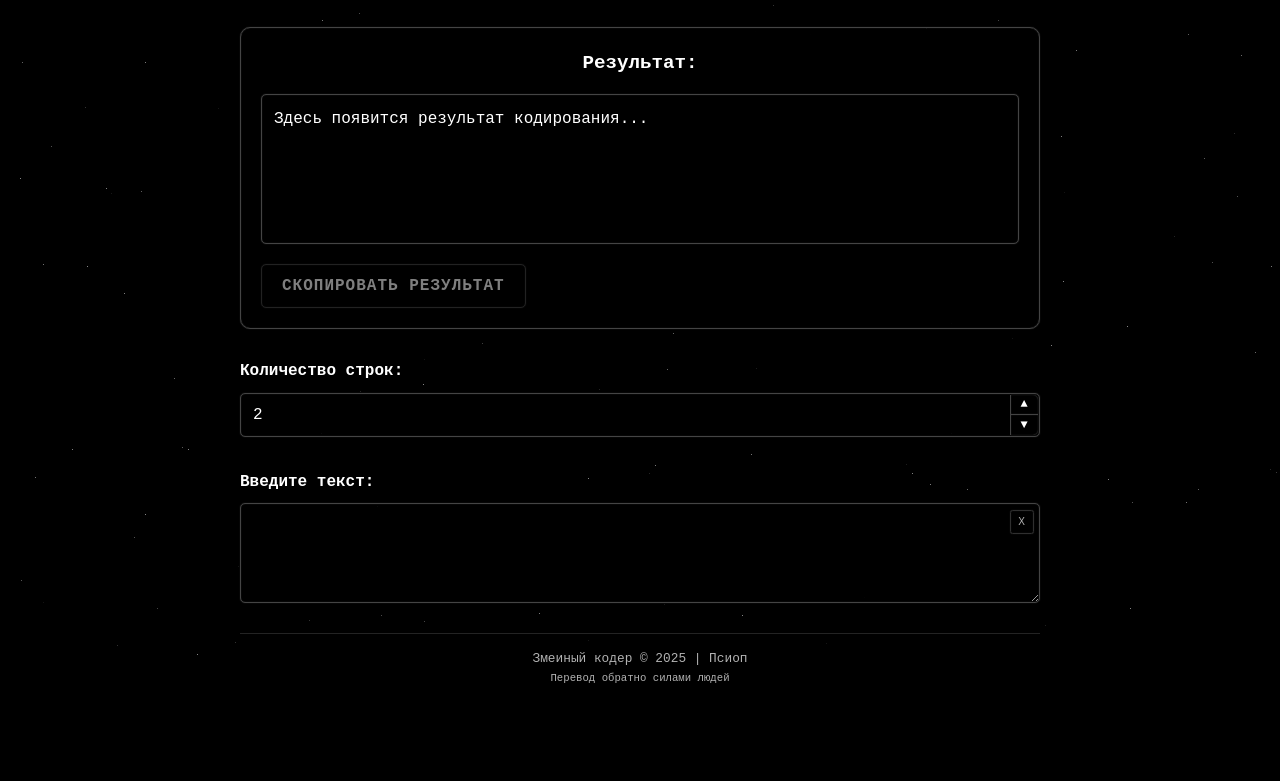
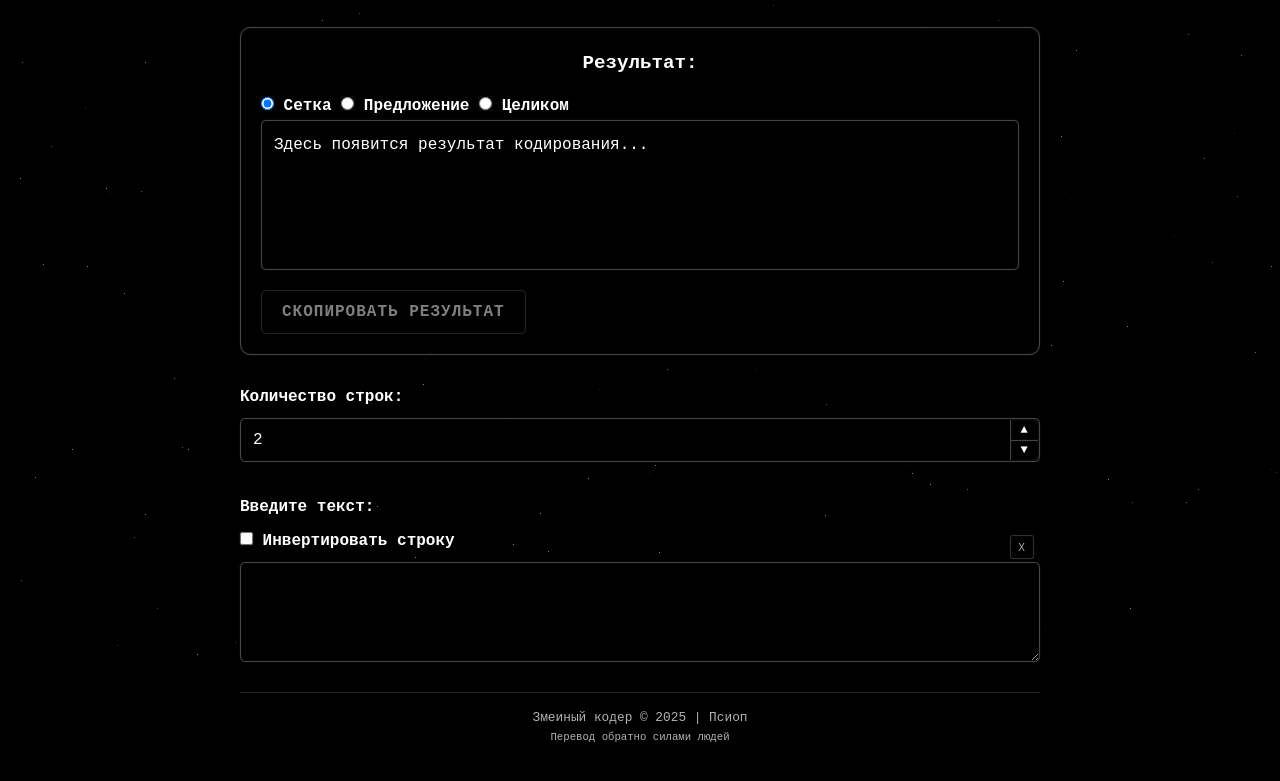
Before and after one commit to GermanBobikTheThird/snake-encoder, a plain HTML site: page index.html in a window 1280 px wide. Shown: the part 137-918 px from the top of the page. Before the commit the page ends 859 px from the top, so only its background shows below. Drawn offline with Linux system fonts and the light colour scheme.

Commit message:
feat: add output mode selector and invert checkbox
Add radio buttons for selecting output display mode (grid, sentence, full) and a checkbox to invert the input string, enhancing user control over encoding results.

```diff
--- a/index.html
+++ b/index.html
@@ -24,6 +24,19 @@
         <main>
             <section class="result-section">
                 <h2 class="result-title select-none">Результат:</h2>
+                <div class="input-group">
+                <div class="output-mode-selector">
+                    <label class="select-none">
+                        <input type="radio" name="output-mode" value="grid" checked> Сетка
+                    </label>
+                    <label class="select-none">
+                        <input type="radio" name="output-mode" value="sentence"> Предложение
+                    </label>
+                    <label class="select-none">
+                        <input type="radio" name="output-mode" value="full"> Целиком
+                    </label>
+                </div>
+                </div>
                 <div class="result-content">
                     <div id="result">
                         Здесь появится результат кодирования...
@@ -59,6 +72,11 @@
                     <label for="sentence" class="select-none">
                         Введите текст:
                     </label>
+                    <div class="input-group">
+                        <label for="invert" class="select-none" id="invert-label">
+                            <input type="checkbox" id="invert"> Инвертировать строку
+                        </label>
+                    </div>
                     <textarea
                         id="sentence"
                         placeholder="Введите текст для кодирования...">
@@ -72,7 +90,9 @@
 
         <footer>
             <p class="select-none">Змеиный кодер &copy; 2025 | Псиоп</p>
-            <p class="select-none" id="disclaimer">Перевод обратно силами людей</p>
+            <p class="select-none" id="disclaimer">
+                Перевод обратно силами людей
+            </p>
         </footer>
     </div>
     <script type="module" src="./scripts/main.js"></script>
```
